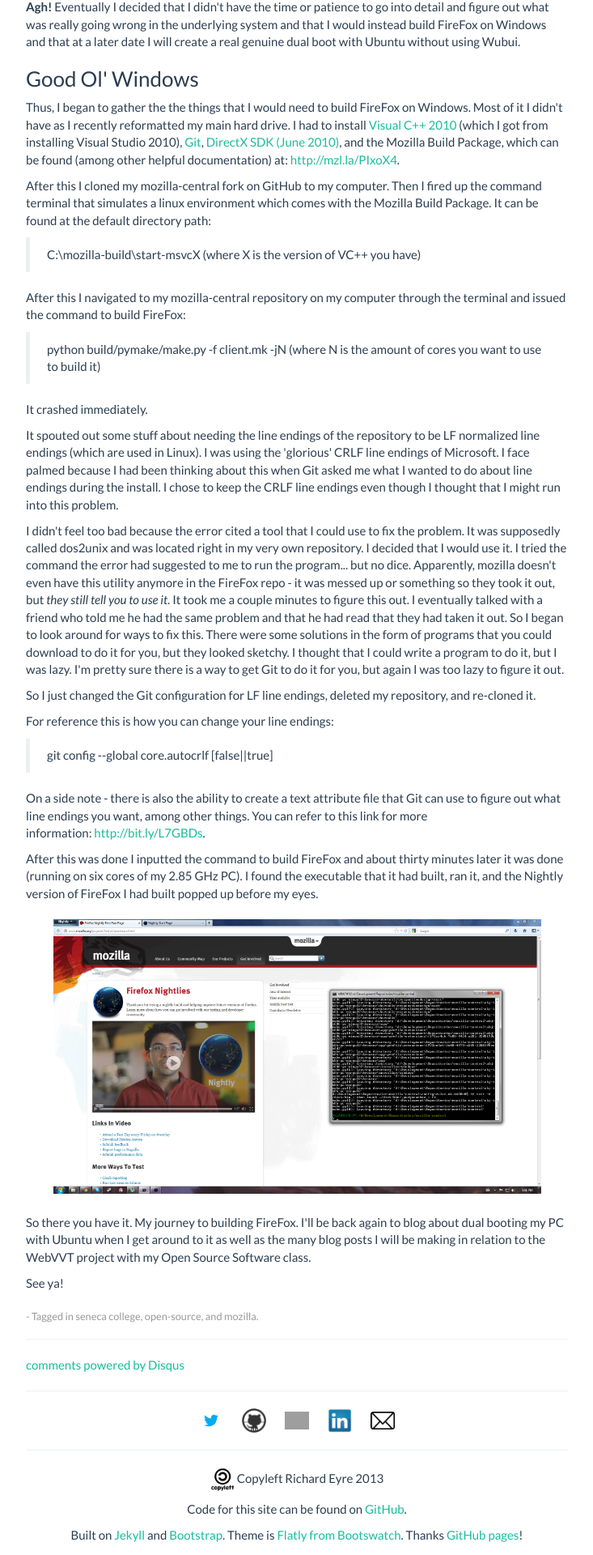
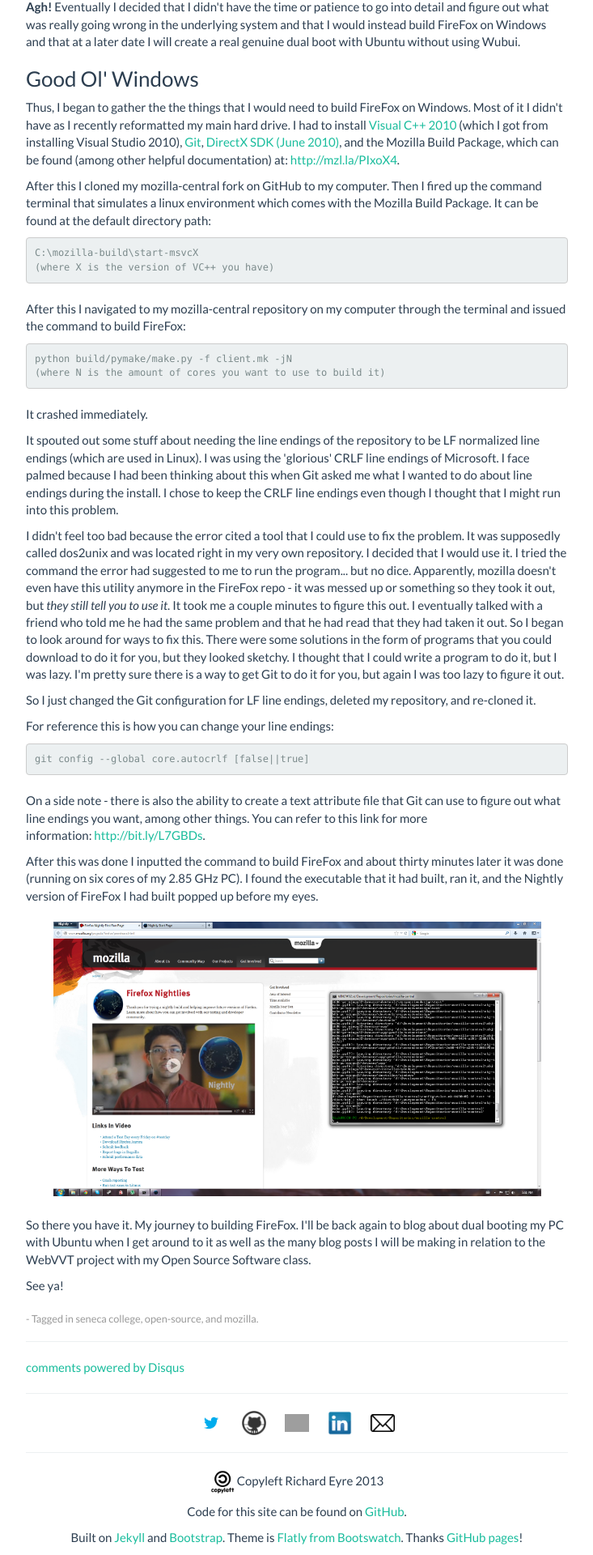
Before and after one commit to RickEyre/rickeyre.github.io, a Jekyll site: the page built from _posts/2012-09-12-to-build-a-firefox.html, in a window 1280 px wide. Shown: the part 1233-3153 px from the top of the page at 81% size, without its empty margins (273-1006 px from the left). Built offline with Jekyll 4.4.1, drawn with Linux system fonts in a browser that asks for light colours; Markdown is read by kramdown in place of the engine named in the settings; comment, search, counter and statistics services are not loaded; grey boxes are pictures that could not be loaded.

Commit message:
Update 'To Build a Firefox' to use prettyprint.

```diff
--- a/_posts/2012-09-12-to-build-a-firefox.html
+++ b/_posts/2012-09-12-to-build-a-firefox.html
@@ -31,13 +31,13 @@
 
 <p>After this I cloned my mozilla-central fork on GitHub to my computer. Then I fired up the command terminal that simulates a linux environment which comes with the Mozilla Build Package. It can be found at the default directory path:</p>
 
-<blockquote>C:\mozilla-build\start-msvcX
-(where X is the version of VC++ you have)</blockquote>
+<pre class="prettyprint">C:\mozilla-build\start-msvcX
+(where X is the version of VC++ you have)</pre>
 
 <p>After this I navigated to my mozilla-central repository on my computer through the terminal and issued the command to build FireFox:</p>
 
-<blockquote>python build/pymake/make.py -f client.mk -jN
-(where N is the amount of cores you want to use to build it)</blockquote>
+<pre class="prettyprint">python build/pymake/make.py -f client.mk -jN
+(where N is the amount of cores you want to use to build it)</pre>
 
 <p>It crashed immediately.</p>
 
@@ -49,7 +49,7 @@
 
 <p>For reference this is how you can change your line endings:</p>
 
-<blockquote>git config --global core.autocrlf [false||true]</blockquote>
+<pre class="prettyprint">git config --global core.autocrlf [false||true]</pre>
 
 <p>On a side note - there is also the ability to create a text attribute file that Git can use to figure out what line endings you want, among other things. You can refer to this link for more information: <a href="http://bit.ly/L7GBDs">http://bit.ly/L7GBDs</a>.</p>
 
```
